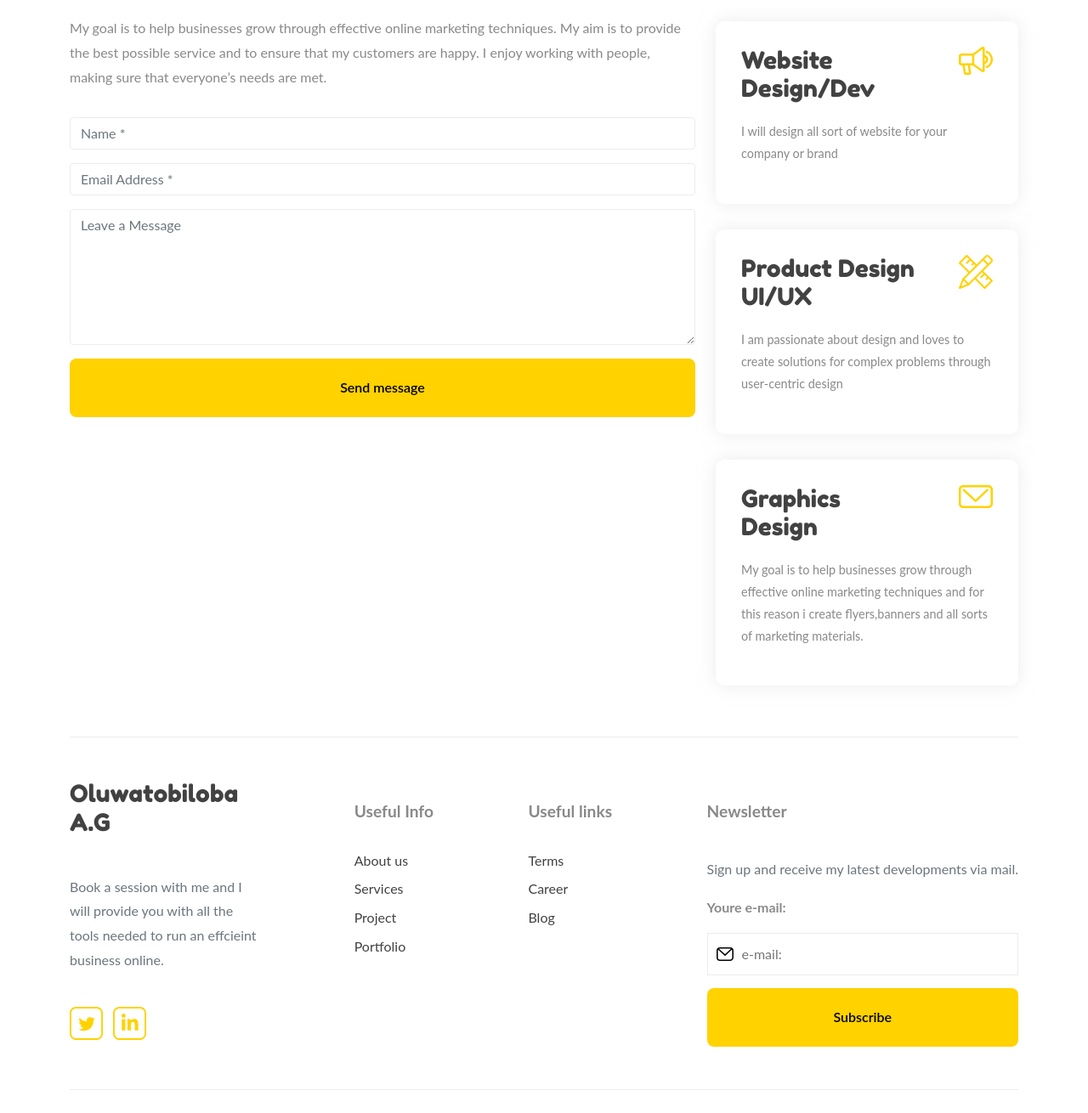
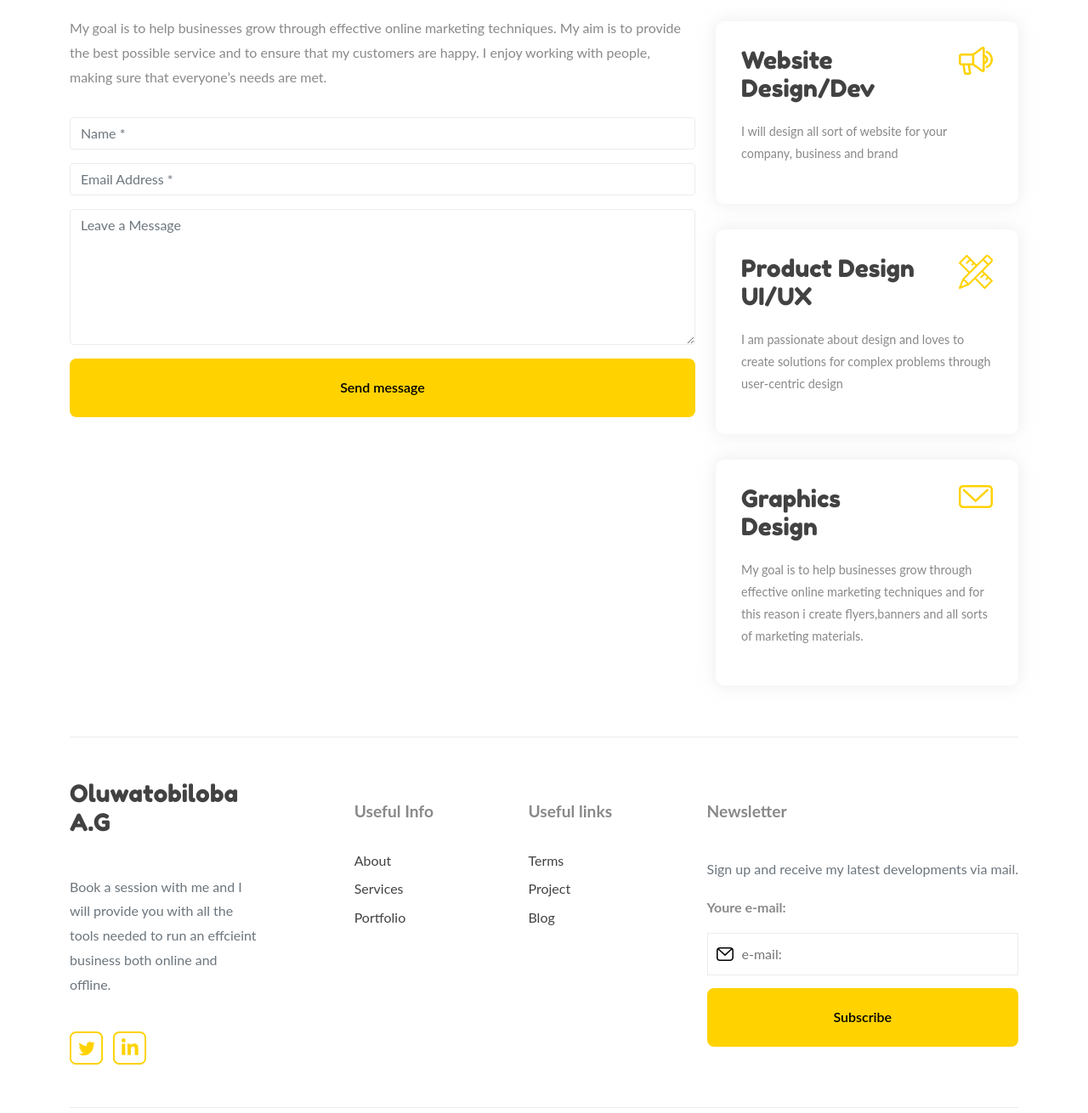
Before and after one commit to Cyber-Crafter/Oluwatobi-Portfolio.io, a plain HTML site: page contact.html in a window 1280 px wide. Shown: the part 301-1611 px from the top of the page at 85% size. Drawn offline with nearby package versions, Linux system fonts and the light colour scheme; a web font is replaced by a local one.

Commit message:
Update contact.html

```diff
--- a/contact.html
+++ b/contact.html
@@ -5,7 +5,7 @@
     <meta http-equiv="X-UA-Compatible" content="IE=edge">
     <meta name="viewport" content="width=device-width, initial-scale=1.0">
     <meta name="author" content="Oluwatobi A.G - Best Website designer, Product designer, Graphics Designer">
-    <title>Oluwatobi A.G</title>
+    <title>Contact Oluwatobi A.G</title>
     <link rel="preconnect" href="https://fonts.googleapis.com">
     <link rel="preconnect" href="https://fonts.gstatic.com" crossorigin>
     <link href="https://fonts.googleapis.com/css2?family=Fredoka+One&family=Open+Sans&display=swap" rel="stylesheet">
@@ -100,7 +100,7 @@
                 <div class="category-item">
                   <img class="category-icon" src="img/icon/marketing.svg" alt="">
                   <h3 class="category-title">Website<br>Design/Dev</h3>
-                  <p>I will design all sort of website for your company or brand</p>
+                  <p>I will design all sort of website for your company, business and brand</p>
                    </div>
                 <div class="category-item">
                   <img class="category-icon" src="img/icon/identity.svg" alt="">
@@ -124,7 +124,7 @@
               <div class="about">
                 <h3>Oluwatobiloba A.G</h3>
                 <p class="text-muted py-4">
-                  Book a session with me and I will provide you with all the tools needed to run an effcieint business online.
+                  Book a session with me and I will provide you with all the tools needed to run an effcieint business both online and offline.
                 </p>
                 <div class="social-media">
            <a href="https://www.notion.so/Atobajaye-O-G-Portfolio-c1ddf1af1fab4f62b98374dbd4443e33" class="me-2 text-reset"><img src="img/icon/twitter-icon.svg" alt=""></a>
@@ -133,17 +133,16 @@
               </div>
               <div class="company">
                 <p class="fw-bold">Useful Info</p>
-                <p><a href="">About us</a></p>
-                <p><a href="">Services</a></p>
-                <p><a href="">Project</a></p>
-                <p><a href="">Portfolio</a></p>
+                <p><a href="aboutus.html">About</a></p>
+                <p><a href="services.html">Services</a></p>
+                <p><a href="portfolio.html">Portfolio</a></p>
 
               </div>
               <div class="useful-links">
                 <p class="fw-bold">Useful links</p>
-                <p><a href="">Terms </a></p>
-                <p><a href="">Career</a></p>
-                <p><a href="">Blog</a></p>
+                <p><a href="services.html">Terms </a></p>
+               <p><a href="portfolio.html">Project</a></p>
+                <p><a href="blog.html">Blog</a></p>
               </div>
               <div class="newsletter">
                 <p class="fw-bold">Newsletter</p>
```
